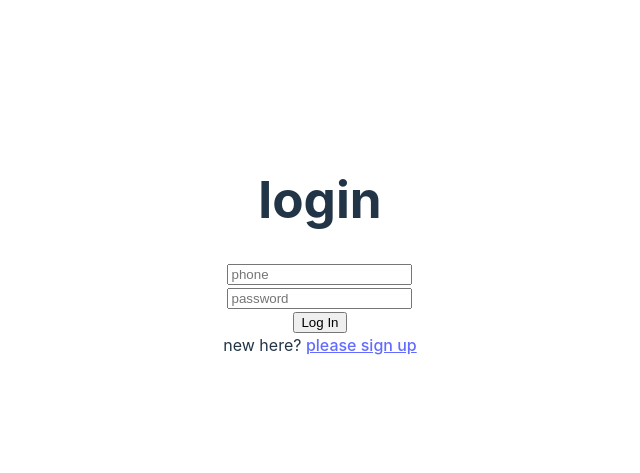
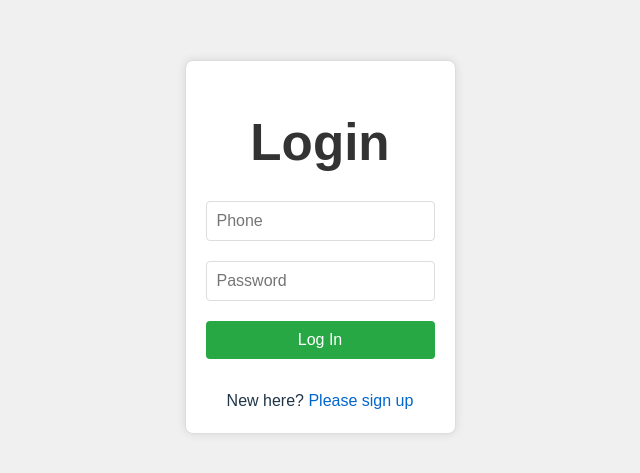
Before and after one commit to sdc2499/driversWeb, a React (Vite) app in the folder client/: page /login in a window 1280 px wide. Shown: the part 153-626 px from the top of the page, without its empty margins (320-960 px from the left). Built offline with nearby package versions, Linux system fonts and the light colour scheme; no server answers.

Commit message:
simple css

```diff
--- a/client/src/App.jsx
+++ b/client/src/App.jsx
@@ -9,9 +9,9 @@ import Login from './componnent/entrance/Loginn';
 import Error from './componnent/Error';
 import Info from './componnent/info/Info';
 import User from './componnent/user/User'
-import Secretary from './Secretary'
+import Secretary from './componnent/secretary/Secretary'
 import EditDetails from './componnent/editDetails/EditDetails'
-import Driver from './Driver'
+import Driver from './componnent/driver/Driver'
 import './App.css'
 export const UserContext = createContext();
 
--- a/client/src/componnent/entrance/Loginn.jsx
+++ b/client/src/componnent/entrance/Loginn.jsx
@@ -1,9 +1,9 @@
-import React, { useState, useContext } from 'react'
+import React, { useState, useContext } from 'react';
 import { useNavigate } from 'react-router-dom';
 import { Link } from 'react-router-dom';
 import { UserContext } from '../../App';
 import { useForm } from 'react-hook-form';
-
+import './login.css';
 
 const Login = () => {
     const [currentUser, setCurrentUser] = useContext(UserContext);
@@ -14,7 +14,7 @@ const Login = () => {
         handleSubmit,
         formState: { errors }
     } = useForm();
-    //לבדוק איזה פרטים לקחת ואיזה פרטים בכלל לשמור ללקוח
+
     const goToHome = (data, token_) => {
         console.log(data+data.id)
         setCurrentUser({
@@ -24,10 +24,10 @@ const Login = () => {
             email: data.email,
             phone: data.phone,
             userType: data.userType
-        })
+        });
         localStorage.setItem('currentUser', JSON.stringify({ phone: data.phone, userId: data.id, token: token_ }));
-        navigate(`/home/${data.userType}/${data.id}`)
-    }
+        navigate(`/home/${data.userType}/${data.id}`);
+    };
 
     const logIn = async (user) => {
         try {
@@ -37,34 +37,37 @@ const Login = () => {
                 headers: { 'Content-type': 'application/json; charset=UTF-8' }
             });
             const data = await response.json();
-            goToHome(data.data, data.token)
+            goToHome(data.data, data.token);
         } catch (error) {
             if (error.status == 500)
-                alert("oops somthing went wrong... please try again!")
+                alert("Oops, something went wrong... please try again!");
             else
                 setExist(false);
         }
-    }
+    };
 
     return (
-        <>
-            <h1>login</h1>
+        <div className="container">
+            <h1>Login</h1>
             {!exist && <div>Incorrect phone or password</div>}
             <form noValidate onSubmit={handleSubmit(logIn)}>
-                <input type='tel' name='phone' placeholder='phone'
+                <input type='tel' name='phone' placeholder='Phone'
                     {...register("phone", {
-                        required: "phone is required.",
+                        required: "Phone is required.",
                     })} />
-                {errors.phone ? <p>{errors.phone.message}</p> : <br />}
-                <input type="password" name="password" id="" placeholder='password'
+                {errors.phone && <p>{errors.phone.message}</p>}
+
+                <input type="password" name="password" placeholder='Password'
                     {...register("password", {
-                        required: "password is required.",
+                        required: "Password is required.",
                     })} />
-                {errors.password ? <p>{errors.password.message}</p> : <br />}
+                {errors.password && <p>{errors.password.message}</p>}
+
                 <input type="submit" value="Log In" />
             </form>
-            <div>new here? <Link style={{ textDecoration: 'underline' }} to={'/register'}>please sign up</Link></div>
-        </>
-    )
-}
-export default Login
+            <div className="link">New here? <Link to={'/register'}>Please sign up</Link></div>
+        </div>
+    );
+};
+
+export default Login;
--- a/client/src/componnent/entrance/Register.jsx
+++ b/client/src/componnent/entrance/Register.jsx
@@ -1,43 +1,41 @@
-import React, { useState, useContext } from 'react'
+import React, { useState, useContext } from 'react';
 import { Link } from 'react-router-dom';
 import { useForm } from "react-hook-form";
-import { UserContext } from '../../App'
+import { UserContext } from '../../App';
 import { useNavigate } from 'react-router-dom';
+import './register.css';
 
 const Register = () => {
     const navigate = useNavigate();
     const [exist, setExist] = useState("");
     const [currentUser, setCurrentUser] = useContext(UserContext);
     const goToHome = (user, data) => {
-        console.log(data.token)
+        console.log(data.token);
         setCurrentUser({
             id: data.id,
             firstName: user.firstName,
             lastName: user.lastName,
             email: user.email,
             phone: user.phone
-        })
+        });
         localStorage.setItem('currentUser', JSON.stringify({ phone: user.phone, userId: data.id, token: data.dataToken }));
-        navigate(`/home/user/${data.id}`)
-    }
+        navigate(`/home/user/${data.id}`);
+    };
 
-    const {
-        register,
-        handleSubmit,
-        formState: { errors }
-    } = useForm();
+    const { register, handleSubmit, formState: { errors } } = useForm();
 
     const addDetails = (data) => {
-        if (data.password != data.passwordVerification) {
+        if (data.password !== data.passwordVerification) {
             setExist("notValid");
-            return
+            return;
         }
         const user = {
             firstName: data.firstName,
             lastName: data.lastName,
             phone: data.phone,
             email: data.email,
-         password: data.password };
+            password: data.password
+        };
 
         fetch('http://localhost:8080/entrance/register', {
             method: 'POST',
@@ -46,90 +44,69 @@ const Register = () => {
         })
             .then(async response => {
                 const data = await response.json();
-                console.log("data in register::: "+data+data.status+user+user.firstName)
-                if (data.status==200)
-                    goToHome(user, data)
+                console.log("data in register::: " + data + data.status + user + user.firstName);
+                if (data.status === 200)
+                    goToHome(user, data);
                 else
-                    throw new Error(response)
+                    throw new Error(response);
             }).catch(response => {
-                (response.status == 409) ?
+                (response.status === 409) ?
                     alert("user already exists") :
-                    alert("oops somthing went wrong... please try again!")
-            })
-    }
-    //לבדוק בסרבר איזה שגיאות קימות
+                    alert("oops somthing went wrong... please try again!");
+            });
+    };
+
     return (
-        <>
-            <h1>sign up</h1>
-            {exist === "notValid" && <div>not valid input</div>}
-
-            {exist === "exist" && <div>you are an existing user please log in!</div>}
+        <div className="container">
+            <h1>Sign Up</h1>
+            {exist === "notValid" && <div>Not valid input</div>}
+            {exist === "exist" && <div>You are an existing user, please log in!</div>}
             <div>
                 <form noValidate onSubmit={handleSubmit(addDetails)}>
-                    <input type="text" name="firstName" placeholder='firstName'
+                    <input type="text" name="firstName" placeholder="First Name"
                         {...register("firstName", {
-                            required: "firstName is required.",
-                            pattern: {
-                                // value: /^[a-zA-Z. ]+$/,
-                                // message: "Name is not valid."
-                            }
+                            required: "First name is required.",
                         })} />
                     {errors.firstName && <p>{errors.firstName.message}</p>}
 
-                    <input type='text' name='lastName' placeholder='lastName'
+                    <input type="text" name="lastName" placeholder="Last Name"
                         {...register("lastName", {
-                            required: "lastName is required.",
+                            required: "Last name is required.",
                         })} />
-                    {errors.lastName ? <p>{errors.lastName.message}</p> : <br />}
+                    {errors.lastName && <p>{errors.lastName.message}</p>}
 
-                    <input type="password" name="password" placeholder='password'
+                    <input type="password" name="password" placeholder="Password"
                         {...register("password", {
-                            required: "password is required.",
-                            pattern: {
-                                // value: /^[a-zA-Z]+[.]+[a-zA-Z ]+$/,
-                                // message: "password is not valid."
-                            }
+                            required: "Password is required.",
                         })} />
-                    {errors.password ? <p>{errors.password.message}</p> : <br />}
+                    {errors.password && <p>{errors.password.message}</p>}
 
-                    <input type="password" name="passwordVerification" placeholder='password verification'
+                    <input type="password" name="passwordVerification" placeholder="Password Verification"
                         {...register("passwordVerification", {
-                            required: "password verification is required.",
-                            pattern: {
-                                // value: /^[a-zA-Z]+[.]+[a-zA-Z ]+$/,
-                                // message: "password verification is not valid."
-                            }
+                            required: "Password verification is required.",
                         })} />
-                    {errors.passwordVerification ? <p>{errors.passwordVerification.message}</p> : <br />}
+                    {errors.passwordVerification && <p>{errors.passwordVerification.message}</p>}
 
-                    {errors.userId && <p>{errors.userId.message}</p>}
-
-                    <input type="email" placeholder='email' name="email"
+                    <input type="email" name="email" placeholder="Email"
                         {...register("email", {
                             required: "Email is required.",
-                            pattern: {
-                                // value: /^[^@ ]+@[^@ ]+\.[^@ .]{2,}$/,
-                                // message: "Email is not valid."
-                            }
                         })} />
                     {errors.email && <p>{errors.email.message}</p>}
 
-                    <input type="tel" name="phone" placeholder='phone'
+                    <input type="tel" name="phone" placeholder="Phone"
                         {...register("phone", {
-                            required: "phone is required.",
-                            pattern: {
-                                // value: /\(?([0-9]{10})\)/,
-                                // message: "phone is not valid."
-                            }
+                            required: "Phone is required.",
                         })} />
                     {errors.phone && <p>{errors.phone.message}</p>}
 
                     <input type="submit" value="Sign Up" />
                 </form>
             </div>
-            {/* } */}
-            <div>Are you an existing user? <Link style={{ textDecoration: 'underline' }} to={'/login'}>please login</Link></div>
-        </>
+            <div className="link">
+                Are you an existing user? <Link to={'/login'}>Please login</Link>
+            </div>
+        </div>
     );
 }
-export default Register
+
+export default Register;
--- /dev/null
+++ b/client/src/componnent/entrance/login.css
@@ -0,0 +1,60 @@
+/* Login.css */
+
+.container {
+    max-width: 400px;
+    margin: 50px auto;
+    padding: 20px;
+    background-color: #f9f9f9;
+    border: 1px solid #ddd;
+    border-radius: 8px;
+    box-shadow: 0 0 10px rgba(0, 0, 0, 0.1);
+  }
+
+  h1 {
+    text-align: center;
+    color: #333;
+  }
+
+  form {
+    display: flex;
+    flex-direction: column;
+  }
+
+  input[type="tel"],
+  input[type="password"],
+  input[type="submit"] {
+    padding: 10px;
+    margin: 10px 0;
+    border: 1px solid #ddd;
+    border-radius: 4px;
+    font-size: 16px;
+  }
+
+  input[type="submit"] {
+    background-color: #4caf50;
+    color: white;
+    cursor: pointer;
+  }
+
+  input[type="submit"]:hover {
+    background-color: #45a049;
+  }
+
+  p {
+    color: red;
+    margin: 0;
+  }
+
+  .link {
+    text-align: center;
+    margin-top: 20px;
+  }
+
+  .link a {
+    color: #0066cc;
+    text-decoration: none;
+  }
+
+  .link a:hover {
+    text-decoration: underline;
+  }
--- /dev/null
+++ b/client/src/componnent/entrance/register.css
@@ -0,0 +1,62 @@
+/* Register.css */
+
+.container {
+    max-width: 600px;
+    margin: 50px auto;
+    padding: 20px;
+    background-color: #f9f9f9;
+    border: 1px solid #ddd;
+    border-radius: 8px;
+    box-shadow: 0 0 10px rgba(0, 0, 0, 0.1);
+  }
+
+  h1 {
+    text-align: center;
+    color: #333;
+  }
+
+  form {
+    display: flex;
+    flex-direction: column;
+  }
+
+  input[type="text"],
+  input[type="password"],
+  input[type="email"],
+  input[type="tel"],
+  input[type="submit"] {
+    padding: 10px;
+    margin: 10px 0;
+    border: 1px solid #ddd;
+    border-radius: 4px;
+    font-size: 16px;
+  }
+
+  input[type="submit"] {
+    background-color: #4caf50;
+    color: white;
+    cursor: pointer;
+  }
+
+  input[type="submit"]:hover {
+    background-color: #45a049;
+  }
+
+  p {
+    color: red;
+    margin: 0;
+  }
+
+  .link {
+    text-align: center;
+    margin-top: 20px;
+  }
+
+  .link a {
+    color: #0066cc;
+    text-decoration: none;
+  }
+
+  .link a:hover {
+    text-decoration: underline;
+  }
--- a/client/src/componnent/user/User.jsx
+++ b/client/src/componnent/user/User.jsx
@@ -2,6 +2,7 @@ import React, { useContext, useEffect, useState } from "react";
 import { useForm } from "react-hook-form";
 import { UserContext } from '../../App';
 import { io } from 'socket.io-client';
+import './user.css';
 
 const socket = io('http://localhost:8080'); // ודא שהכתובת והפורט נכונים
 
--- /dev/null
+++ b/client/src/componnent/user/user.css
@@ -0,0 +1,94 @@
+body {
+    font-family: Arial, sans-serif;
+    margin: 0;
+    padding: 0;
+    background-color: #f0f0f0;
+}
+
+.container {
+    max-width: 800px;
+    margin: 20px auto;
+    padding: 20px;
+    background-color: #fff;
+    box-shadow: 0 0 10px rgba(0, 0, 0, 0.1);
+}
+
+h1 {
+    font-size: 24px;
+    margin-bottom: 20px;
+}
+
+button {
+    background-color: #007bff;
+    /* color: #fff; */
+    border: none;
+    padding: 10px 20px;
+    cursor: pointer;
+    font-size: 16px;
+    border-radius: 4px;
+}
+
+button:hover {
+    background-color: #0056b3;
+}
+
+form {
+    margin-bottom: 20px;
+}
+
+form input[type='text'],
+form input[type='date'],
+form input[type='time'],
+form input[type='number'],
+form select {
+    width: 100%;
+    padding: 10px;
+    margin-bottom: 10px;
+    font-size: 16px;
+    border: 1px solid #ccc;
+    border-radius: 4px;
+    box-sizing: border-box;
+}
+
+form label {
+    margin-right: 10px;
+}
+
+form input[type='radio'] {
+    margin-right: 5px;
+}
+
+form input[type='submit'],
+form button {
+    background-color: #28a745;
+    color: #fff;
+    border: none;
+    padding: 10px 20px;
+    cursor: pointer;
+    font-size: 16px;
+    border-radius: 4px;
+}
+
+form input[type='submit']:hover,
+form button:hover {
+    background-color: #218838;
+}
+
+.error {
+    color: #dc3545;
+    font-size: 14px;
+    margin-top: 5px;
+}
+
+.status-message {
+    margin-top: 10px;
+    padding: 10px;
+    background-color: #f8d7da;
+    border: 1px solid #f5c6cb;
+    color: #721c24;
+    border-radius: 4px;
+}
+
+.hidden {
+    display: none;
+}
```
Also changed, not shown: client/src/componnent/driver/Driver.jsx (renamed from client/src/Driver.jsx, +30 -22 lines), client/src/componnent/driver/driver.css (added, +50 -0 lines), client/src/componnent/secretary/Secretary.jsx (renamed from client/src/Secretary.jsx, +16 -15 lines), client/src/componnent/secretary/secretary.css (added, +39 -0 lines).
